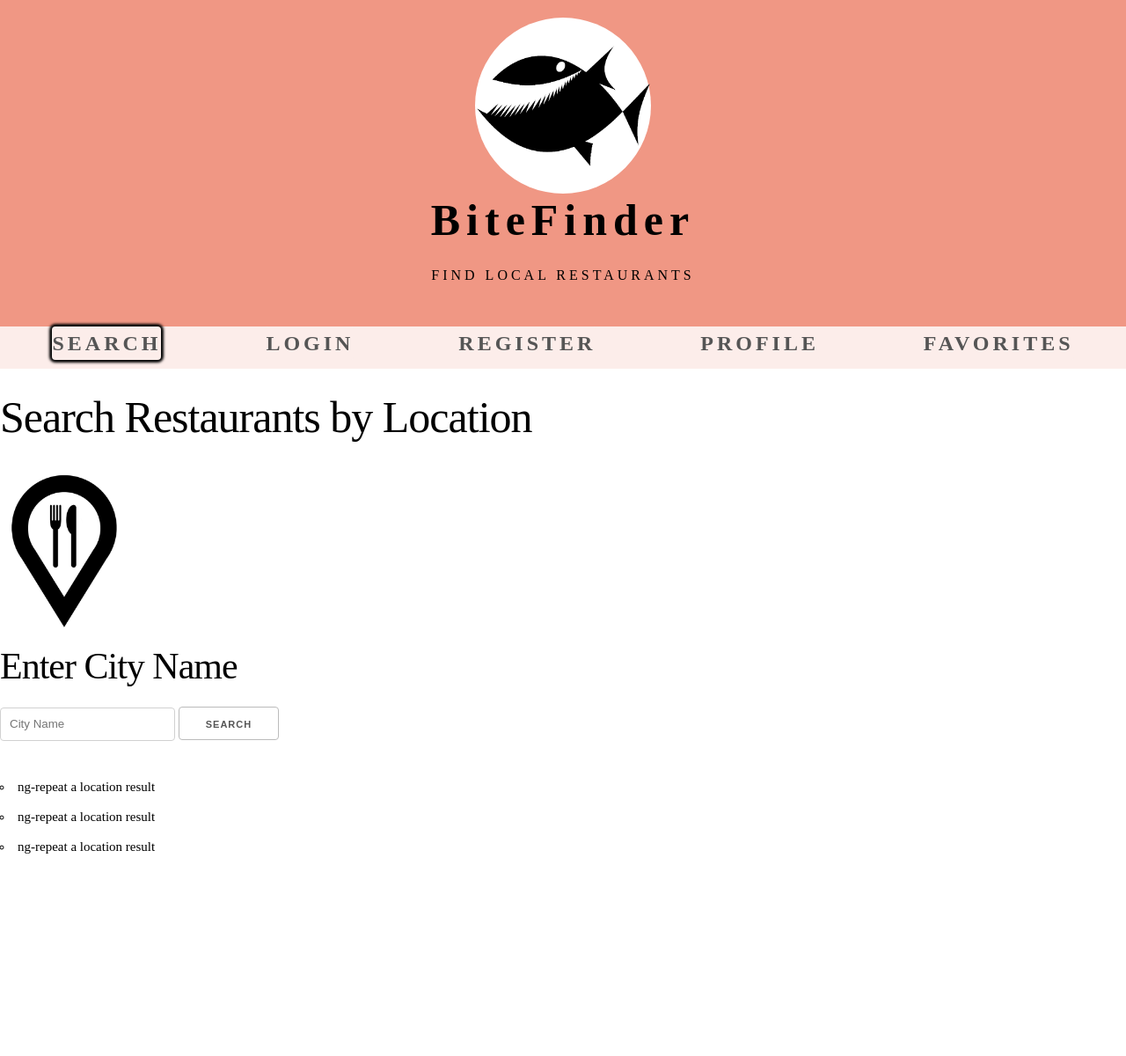
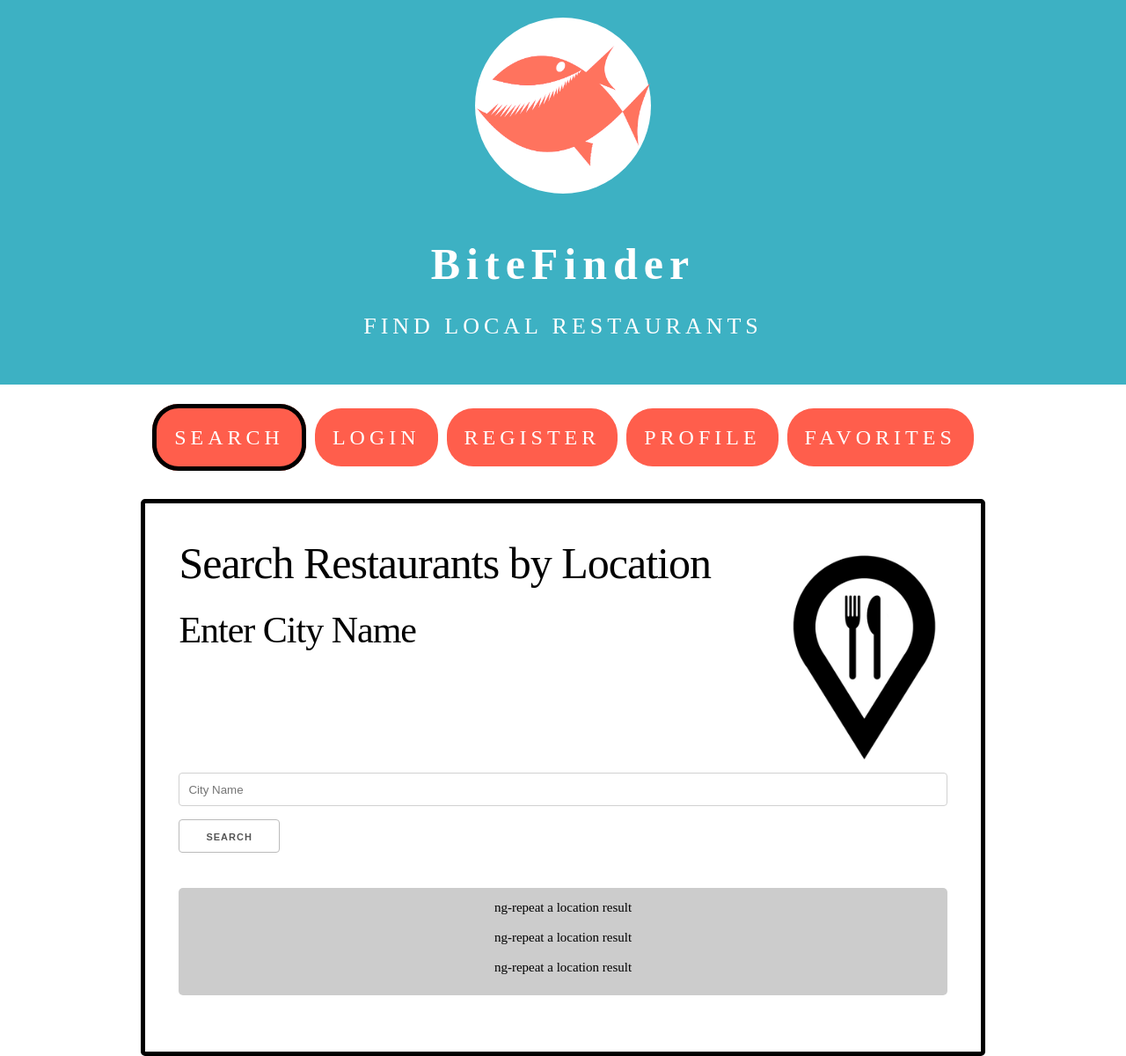
Before and after one commit to jlboba/bitefinder, a website: page public/index.html in a window 1280 px wide. Shown: the top 1200 px of the page at 88% size. Drawn offline with nearby package versions, Linux system fonts and the light colour scheme; a web font is replaced by a local one.

Commit message:
ng-class toggles the tab class for active navigation tab, color editing, turquoise and coral, search page layout

```diff
--- a/public/css/style.css
+++ b/public/css/style.css
@@ -13,21 +13,26 @@ body {
 main {
   background-color: #FFFFFF;
 }
+input {
+  display: block;
+}
 
 /* =============== HEADER =============== */
 header {
-  background-color: #F09784;
+  background-color: #3db1c3;
+  color: #FFFFFF;
   padding: 20px;
   text-align: center;
 }
 header > h1 {
   font-weight: bolder;
   letter-spacing: 7px;
+  margin-top: 1em;
 }
 header > p {
-  font-size: 16px;
+  font-size: 26px;
   text-transform: uppercase;
-  letter-spacing: 4px;
+  letter-spacing: 5px;
 }
 #fish {
   background-color: #FFFFFF;
@@ -44,38 +49,57 @@ header > p {
 
 /* =============== NAV =============== */
 nav {
-  background-color: #fcedea;
+  background-color: #FFFFFF;
 }
 nav > ul {
+  margin: 0;
+  line-height: 5;
   display: flex;
   flex-wrap: wrap;
-  justify-content: space-around;
+  justify-content: center;
+  align-items: center;
   list-style: none;
 }
 .navlink {
-  background-color: #fcedea;
-  margin: 0;
-  padding: 0;
-  letter-spacing: 4px;
+  background-color: #ff5e4c;
+  text-transform: uppercase;
+  border-radius: 30px;
+  padding: 20px;
+  margin-left: 5px;
+  margin-right: 5px;
+  color: #FFFFFF;
+  letter-spacing: 5px;
   font-size: 24px;
-  border: none;
   cursor: pointer;
 }
 .navlink:hover {
-  background-color: #FFFFFF;
+  background-color: #cccccc;
+  color: #000000;
 }
 /* Toggle this class for Tab currently in use (ng-show in index.html)*/
 .tab {
-  box-shadow: 0px 0px 3px 3px #000000;
+  border: 5px solid #000000;
 }
 
-
 /* =============== SEARCH =============== */
-#fork {
-  height: 200px;
+.wrapper {
+  border: 5px solid black;
+  border-radius: 5px;
+  width: 95%;
+  margin: 0 auto;
+  padding: 3%;
+}
+#location-results {
+  background-color: #CCCCCC;
+  border-radius: 5px;
+}
+#location-results > ul {
+  list-style: none;
+  text-align: center;
+  padding: 10px;
 }
 
-
+/* =============== LOG IN =============== */
 
 
 /* =============== FOOTER =============== */
@@ -92,6 +116,11 @@ footer {
 
 /* =============== COLOR DICTIONARY =============== */
 
+/*Fish: #ff6c57
+Nav Buttons: #ff5e4c
+Header: #3db1c3*/
+
+
 /* #F09784 Piranha Coral <<<<<<<<<< PIRANHA ICON >>>>>>>>> */
 /* #FAD8D1 Light Coral */
 /* #fcedea Lightest Coral */
@@ -99,6 +128,7 @@ footer {
 /* #444A9E Pantone "Dazzling Blue" */
 /* #F77924 Pantone "Orange Popsicle" */
 /* #59C9D5 Pantone "Blue Radiance" */
+/* Dark teal: #129baf */
 /* #784067 Pantone "Grape Kiss" */
 /* #00939A Pantone "Viridian Green" */
 /* #83B14F Pantone "Greenery" */
--- a/public/partials/header.html
+++ b/public/partials/header.html
@@ -1,5 +1,5 @@
 <div id="fish">
-  <img src="../img/blackpiranha.png" alt="Smiling Fish with Teeth">
+  <img src="../img/newpiranha.png" alt="Smiling Fish with Teeth">
 </div>
 <h1>BiteFinder</h1>
 <p>Find Local Restaurants</p>
--- a/public/partials/navigation.html
+++ b/public/partials/navigation.html
@@ -1,8 +1,8 @@
 <ul>
-  <li><a ng-click="main.tab = 1" class="navlink tab button">Search</a></li>
+  <li><a ng-click="main.tab = 1" class="navlink" ng-class="{ tab: main.tab == 1 }">Search</a></li>
                                              <!-- Toggle these buttons if a user is logged in: -->
-  <li><a ng-click="main.tab = 2" class="navlink button">Login</a></li> <!-- ng-hide="main.currentUser" -->
-  <li><a ng-click="main.tab = 3" class="navlink button">Register</a></li> <!-- ng-hide="main.currentUser" -->
-  <li><a ng-click="main.tab = 4" class="navlink button">Profile</a></li> <!-- ng-show="main.currentUser" -->
-  <li><a ng-click="main.tab = 5" class="navlink button">Favorites</a></li> <!-- ng-show="main.currentUser" -->
+  <li><a ng-click="main.tab = 2" class="navlink" ng-class="{ tab: main.tab == 2 }">Login</a></li> <!-- ng-hide="main.currentUser" -->
+  <li><a ng-click="main.tab = 3" class="navlink" ng-class="{ tab: main.tab == 3 }">Register</a></li> <!-- ng-hide="main.currentUser" -->
+  <li><a ng-click="main.tab = 4" class="navlink" ng-class="{ tab: main.tab == 4 }">Profile</a></li> <!-- ng-show="main.currentUser" -->
+  <li><a ng-click="main.tab = 5" class="navlink" ng-class="{ tab: main.tab == 5 }">Favorites</a></li> <!-- ng-show="main.currentUser" -->
 </ul>
--- a/public/partials/search.html
+++ b/public/partials/search.html
@@ -1,14 +1,16 @@
-<section class="wrapper">
-  <h1>Search Restaurants by Location</h1>
-  <img src="img/fork.png" alt="Fork and spoon" id="fork">
-  <div class="thumbnail">
-    <div id="location-query">
+<section class="wrapper container">
+  <div class="row">
+    <div class="nine columns">
+      <h1 id="search-title">Search Restaurants by Location</h1>
       <h2>Enter City Name</h2>
+    </div>
+    <img src="img/fork.png" alt="Fork and spoon" id="fork" class="three columns">
+  </div>
+  <div class="row">
       <form>
-        <input type="text" placeholder="City Name">
-        <input type="submit" value="Search">
+        <input type="text" placeholder="City Name" class="twelve columns">
+        <input type="submit" value="Search" id="search">
       </form>
-    </div>
     <div id="location-results">
       <ul>
         <li>ng-repeat a location result</li>
```
Also changed, not shown: public/img/newpiranha.png (added), 1 other file.
